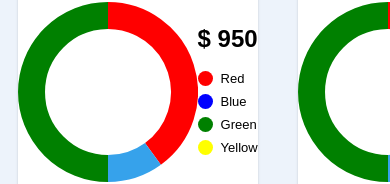
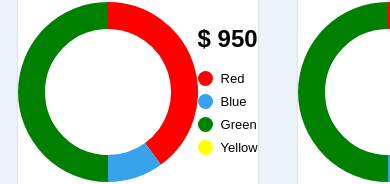
Before and after one commit to cwweb2020/spend-check, a React (Create React App) app: page / in a window 390 px wide. Both pictures are taken after a click on the button "Accede con Google". Shown: the part 475-659 px from the top of the page. Built offline with nearby package versions, Linux system fonts and the light colour scheme; a web font is replaced by a local one.

Commit message:
logro la responsividad de la table

```diff
--- a/src/components/GastosIngresos.jsx
+++ b/src/components/GastosIngresos.jsx
@@ -25,7 +25,7 @@ const GastosIngresos = () => {
                       <span style={{ backgroundColor: "red" }}></span> red
                     </li>
                     <li>
-                      <span style={{ backgroundColor: "blue" }}></span> blue
+                      <span style={{ backgroundColor: "#36a2eb" }}></span> blue
                     </li>
                     <li>
                       <span style={{ backgroundColor: "green" }}></span> green
@@ -37,7 +37,7 @@ const GastosIngresos = () => {
                 </div>
               </div>
               <div className="bottomcointainer">
-                <a href="">Ver mas</a>
+                <a href="#">Ver mas</a>
               </div>
             </div>
           </div>
@@ -55,7 +55,7 @@ const GastosIngresos = () => {
                       <span style={{ backgroundColor: "red" }}></span> red
                     </li>
                     <li>
-                      <span style={{ backgroundColor: "blue" }}></span> blue
+                      <span style={{ backgroundColor: "#36a2eb" }}></span> blue
                     </li>
                     <li>
                       <span style={{ backgroundColor: "green" }}></span> green
@@ -67,7 +67,7 @@ const GastosIngresos = () => {
                 </div>
               </div>
               <div className="bottomcointainer">
-                <a href="">Ver mas</a>
+                <a href="#">Ver mas</a>
               </div>
             </div>
           </div>
--- a/src/styles/table.scss
+++ b/src/styles/table.scss
@@ -48,7 +48,7 @@
 
 //// responsive
 
-@media screen and (max-width: 600px) {
+@media screen and (max-width: 750px) {
   table {
     width: 100%;
     border-collapse: collapse;
```
